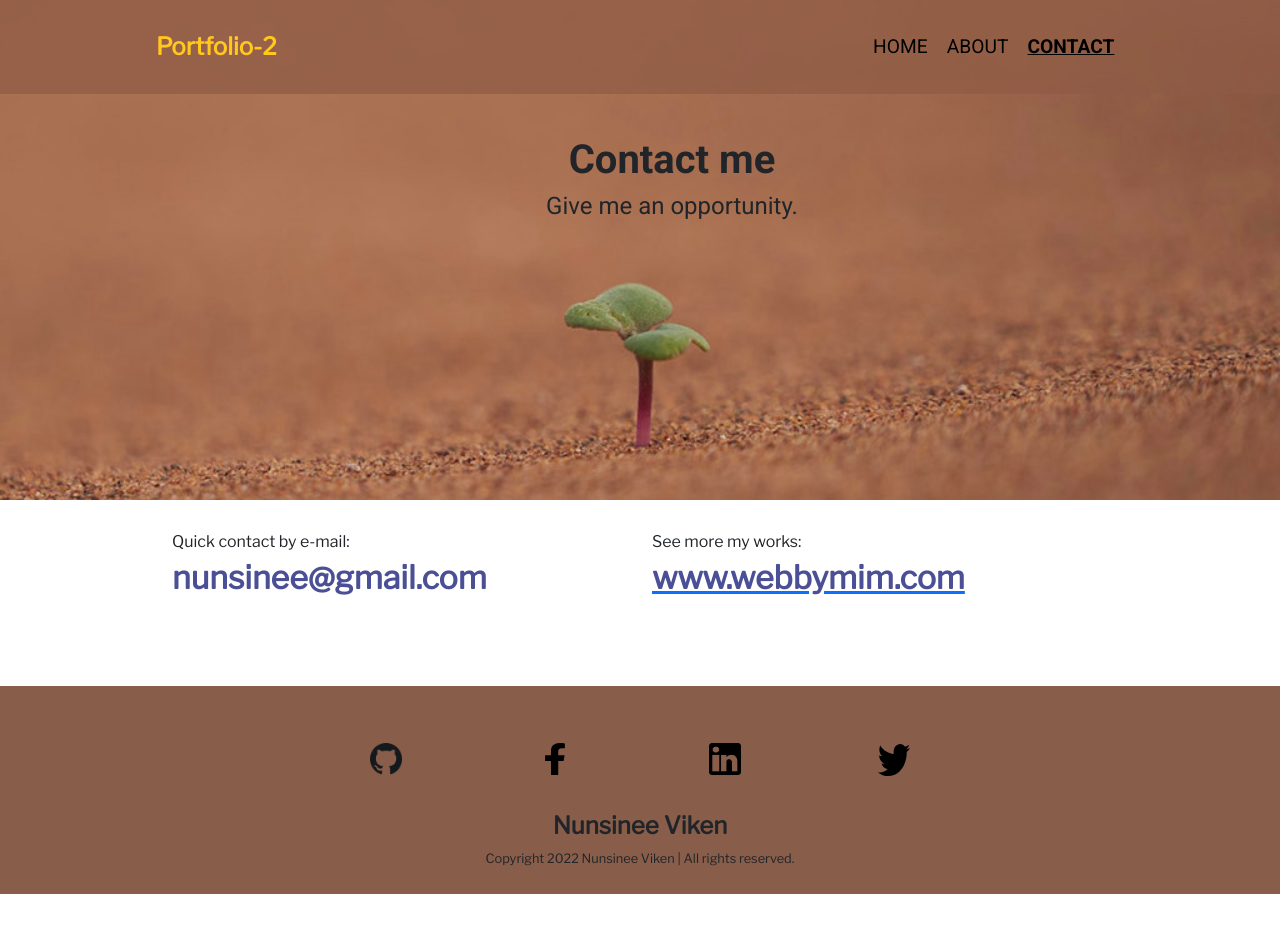
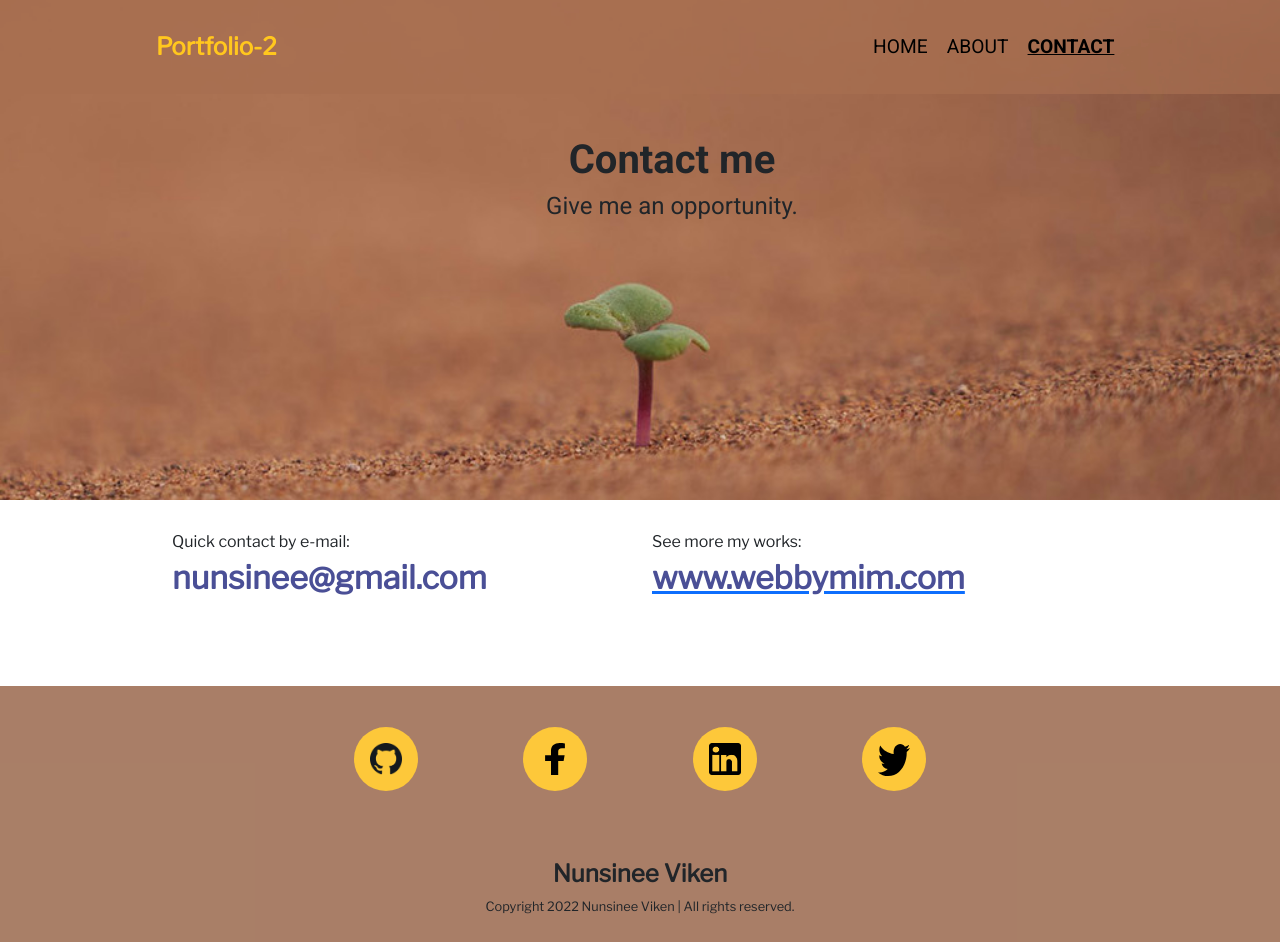
Before and after one commit to nunsinee/webportfolio-2, a Next.js app: page /contact in a window 1280 px wide. Before the commit the page ends 894 px from the top, so only its background shows below. Built offline with nearby package versions, Linux system fonts and the light colour scheme.

Commit message:
update footer

```diff
--- a/components/layout/Footer.js
+++ b/components/layout/Footer.js
@@ -65,12 +65,12 @@ export default function Footer({ children }) {
 						</Col>
 					</Row>
 					<Row>
-						<Col>
+						<Col sm className="mt-5">
 							<h5>Nunsinee Viken</h5>
 						</Col>
 					</Row>
 					<Row>
-						<Col>
+						<Col sm>
 							Copyright 2022 Nunsinee Viken | All rights reserved.
 						</Col>
 					</Row>
--- a/styles/partials/_custom.scss
+++ b/styles/partials/_custom.scss
@@ -1,7 +1,7 @@
 //Theme
 $colours: (
-	brown: #885d4a,
-	light-brown: #a5765c,
+	brown: #a07157,
+	light-brown: #a3745a,
 	indigo: #4a4f96,
 	black: #000000,
 	copy: #666666,
--- a/styles/partials/_footer.scss
+++ b/styles/partials/_footer.scss
@@ -5,7 +5,7 @@ footer {
 	text-align: center;
 	font-size: 0.8rem;
 	padding: 0.75em;
-	background-color: getColour(brown);
+	background-color: rgba(getColour(brown), 0.9);
 }
 
 .icons-container {
@@ -16,8 +16,12 @@ footer {
 
 .social-icons {
 	cursor: pointer;
+}
 
+.social-icons img {
+	background-color: getColour(sunny);
+	border-radius: 50%;
 	&:hover {
-		color: getColour(brown);
+		background-color: getColour(white);
 	}
 }
--- a/styles/partials/_navbar.scss
+++ b/styles/partials/_navbar.scss
@@ -7,14 +7,14 @@
 	font-size: 1.2rem;
 }
 
-.navbar-light .navbar-brand {
-	color: getColour(sunny);
-}
-
 .navbar-brand {
 	font-family: "Libre Franklin", sans-serif;
 	font-size: 1.5rem;
 	font-weight: 700;
+}
+
+.navbar-light .navbar-brand {
+	color: getColour(sunny);
 }
 
 .navbar .navbar-nav .nav-link.active,
```
Also changed, not shown: components/typography/TextContent.js (deleted, +0 -7 lines).
